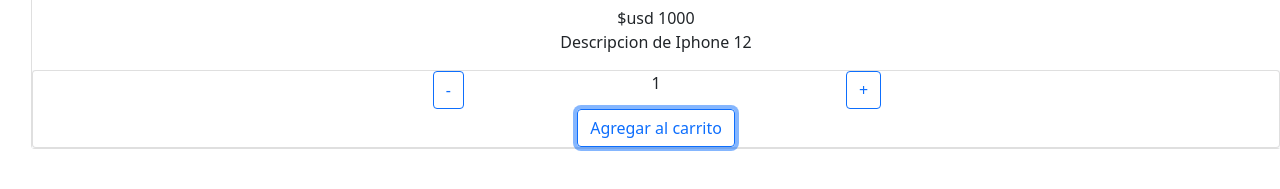
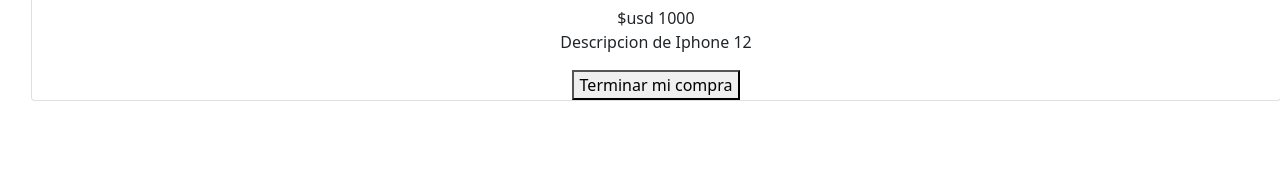
Before and after one commit to Baltadav/clothes-bld, a React (Create React App) app: page /item/1 in a window 1280 px wide. Both pictures are taken after a click on the button "Agregar al carrito". Shown: the part 435-624 px from the top of the page. Built offline with nearby package versions, Linux system fonts and the light colour scheme.

Commit message:
Desafio clase 9

```diff
--- /dev/null
+++ b/src/components/ItemDetailContainer/ButtonCount.js
@@ -0,0 +1,15 @@
+import React from 'react';
+import { Link } from 'react-router-dom';
+
+const ButtonCount = ({ onConfirm }) => {
+
+    return (
+        <div>
+            <Link to={'/cart'}>
+                <button onClick={() => onConfirm()}>Terminar mi compra</button>
+            </Link>
+        </div>
+    );
+}
+
+export default ButtonCount;
--- a/src/components/ItemDetailContainer/ItemCount.js
+++ b/src/components/ItemDetailContainer/ItemCount.js
@@ -1,7 +1,6 @@
-import React, { Fragment } from 'react';
-import { useState } from 'react';
+import React, { Fragment, useState } from 'react';
 
-const ItemCount = ({stock}) => {
+const ItemCount = ({stock, onConfirm}) => {
 
     const [cantidadArticulo, setCantidadArticulo] = useState(1);
 
@@ -21,8 +20,9 @@
         }
     }
 
-    function agregarCarrito(e){
+    const onClick = (e) =>{
         e.preventDefault();
+        onConfirm(cantidadArticulo);
     }
 
     return (
@@ -42,14 +42,11 @@
                                 {cantidadArticulo === stock?<button onClick={sumarArticulo} className="btn btn-secondary disabled">+</button>:<button onClick={sumarArticulo} className="btn btn-outline-primary">+</button>}
                             </div>
 
-
                         </div>
                         <div className="row">
-
                             <div className="col">
-                                <button onClick={agregarCarrito} className="btn btn-outline-primary">Agregar al carrito</button>
+                                <button onClick={onClick} className="btn btn-outline-primary">Agregar al carrito</button>
                             </div>
-
                         </div>
                     </div>
                 </div>
--- a/src/components/ItemDetailContainer/ItemDetail.js
+++ b/src/components/ItemDetailContainer/ItemDetail.js
@@ -1,10 +1,24 @@
-import React from 'react';
+import React, { useState } from 'react';
 import { Card } from 'react-bootstrap';
+import ButtonCount from './ButtonCount';
 import ItemCount from './ItemCount';
 
 const ItemDetail = ({ product }) => {
 
+    const [inputType, setInputType] = useState('')
+
     const { name, price, img, stock, description } = product;
+
+    const Count = inputType === 'input' ? ButtonCount : ItemCount;
+
+    const addToCart = (count) =>{
+        console.log('Se agrego al carrito')
+        console.log(count)
+
+        if(count !== 0){
+            setInputType('input')
+        }
+    }
 
     return (
         <div className='col' style={{margin:'1rem'}}>
@@ -18,7 +32,8 @@
                         {description}
                     </Card.Text>
                 </Card.Body>
-                <ItemCount stock={stock}/>
+
+                <Count stock={stock} onConfirm={addToCart}/>
             </Card>
         </div>
     );
--- a/src/components/ItemDetailContainer/ItemDetailContainer.js
+++ b/src/components/ItemDetailContainer/ItemDetailContainer.js
@@ -6,7 +6,7 @@
 const ItemDetailContainer = () => {
     const [product, setProduct] = useState([]);
     const { productId } = useParams();
-    console.log(productId)
+
 
     useEffect(() => {
         getProductById(productId).then(item => {
```
Also changed, not shown: src/components/utilities/Spinner.js (added, +11 -0 lines).
